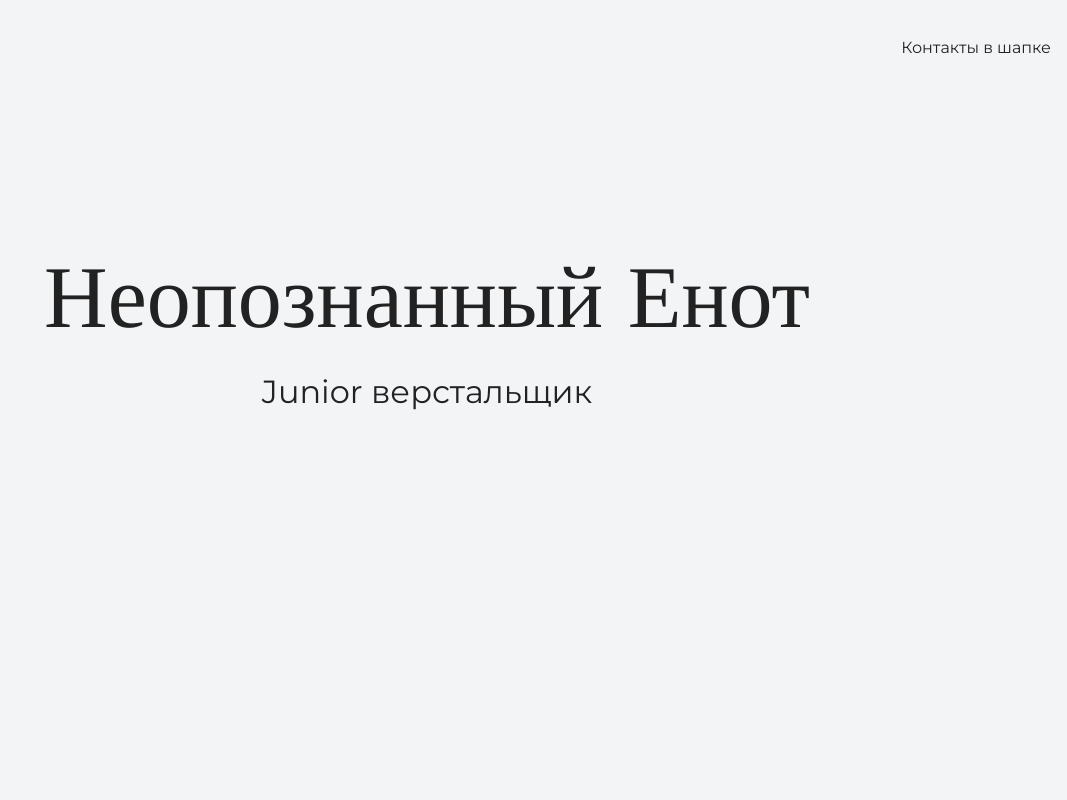
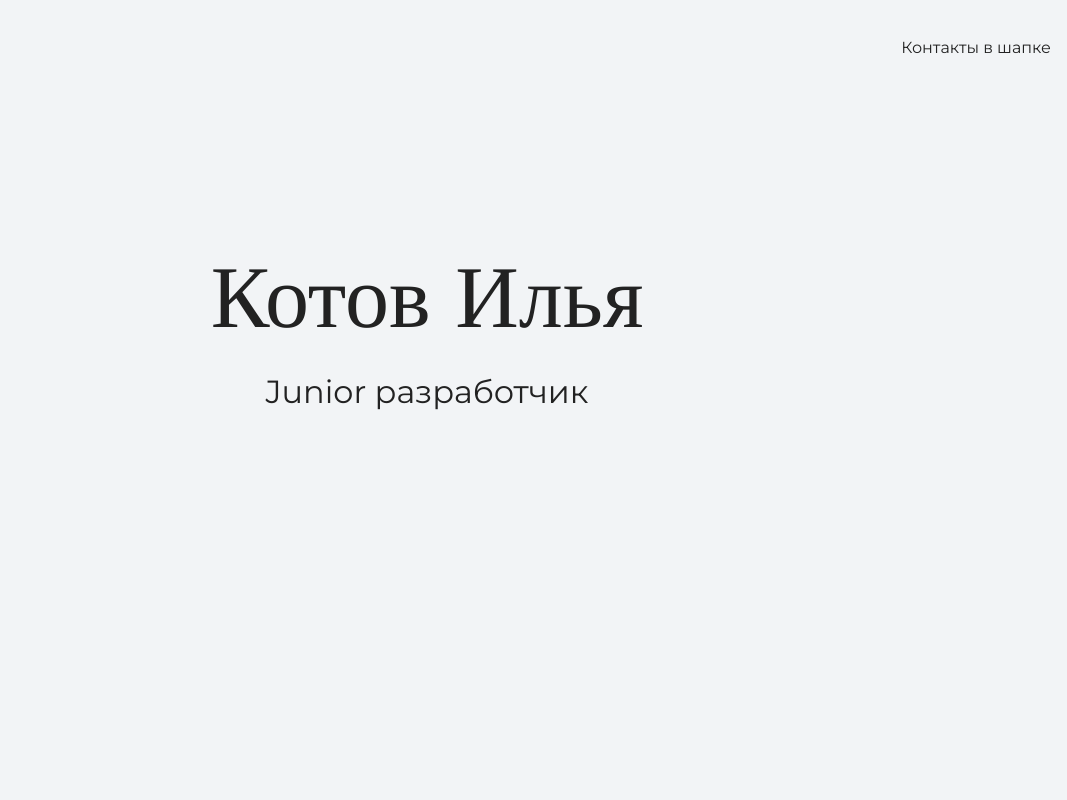
Before and after one commit to Mr-developper/Portfolio, a plain HTML site: page index.html in a window 1280 px wide. Shown: the top 800 px of the page, without its empty margins (213-1280 px from the left). Drawn offline with nearby package versions, Linux system fonts and the light colour scheme.

Commit message:
Внес изменения

```diff
--- a/index.html
+++ b/index.html
@@ -4,7 +4,7 @@
     <link href="https://fonts.googleapis.com/css?family=Montserrat:400,500,700|Old+Standard+TT&display=swap&subset=cyrillic" rel="stylesheet">
     <meta charset="UTF-8">
     <link rel="stylesheet" href="style.css">
-    <title>Портфолио Junior верстальщика</title>
+    <title>Портфолио Разработчика</title>
   </head>
 
   <body>
@@ -15,8 +15,8 @@
     </header>
     <section class="hero-image">
       <div class="container">
-      <h1 class="heading">Неопознанный Енот</h1>
-      <p>Junior верстальщик</p>
+      <h1 class="heading">Котов Илья</h1>
+      <p>Junior разработчик</p>
     </div>
     </section>
 
```
